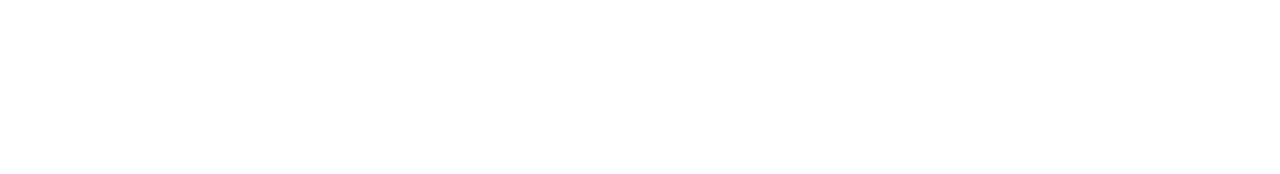
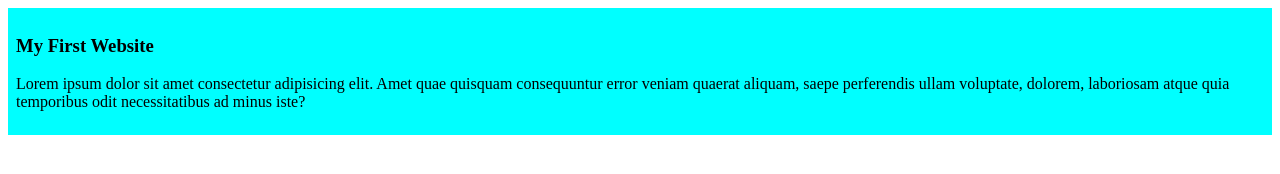
Before and after one commit to imteajrafid/My-first-github-repo, a plain HTML site: page index.html in a window 1280 px wide. Drawn offline with Linux system fonts and the light colour scheme.

Commit message:
added the first blog

```diff
--- a/index.html
+++ b/index.html
@@ -4,8 +4,13 @@
     <meta charset="UTF-8">
     <meta name="viewport" content="width=device-width, initial-scale=1.0">
     <title>My First Ever Github Repo</title>
+    <link rel="stylesheet" href="styles/blog.css">
 </head>
 <body>
-
+    <div><h3>My First Website</h3>
+    <p>
+        Lorem ipsum dolor sit amet consectetur adipisicing elit. Amet quae quisquam consequuntur error veniam quaerat aliquam, saepe perferendis ullam voluptate, dolorem, laboriosam atque quia temporibus odit necessitatibus ad minus iste?
+    </p>
+    </div>
 </body>
 </html>
--- /dev/null
+++ b/styles/blog.css
@@ -0,0 +1,4 @@
+div{
+    background-color: aqua;
+    padding: 8px;
+}
```
